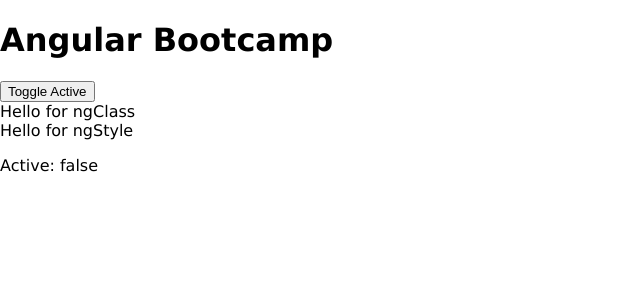
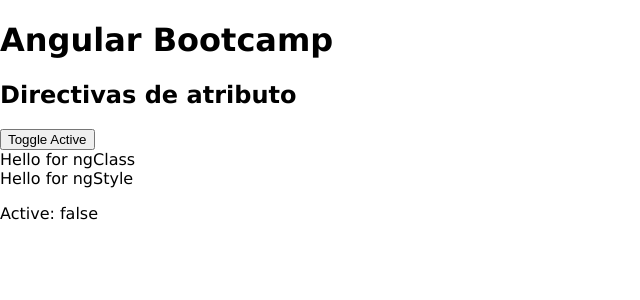
Before and after one commit to orfloresti/angular-bootcamp, an Angular app: page / in a window 1280 px wide. Shown: the top 300 px of the page, without its empty margins (0-640 px from the left). Built offline with nearby package versions, Linux system fonts and the light colour scheme.

Commit message:
Add h2 title and types

```diff
--- a/src/app/components/homework1/homework1.component.html
+++ b/src/app/components/homework1/homework1.component.html
@@ -1,3 +1,4 @@
+<h2>Directivas de atributo</h2>
 <button (click)="handleClick()">Toggle Active</button>
 <br/>
 <span [ngClass]="{'red': active}">Hello for ngClass</span>
--- a/src/app/components/homework1/homework1.component.ts
+++ b/src/app/components/homework1/homework1.component.ts
@@ -7,7 +7,7 @@ import { Component } from '@angular/core';
 })
 export class Homework1Component {
 
-  active = false;
+  active: boolean = false;
 
   handleClick() {
     this.active = !this.active
```
